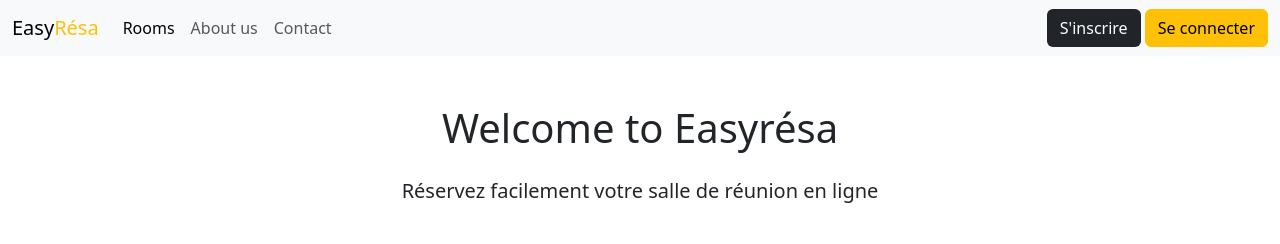
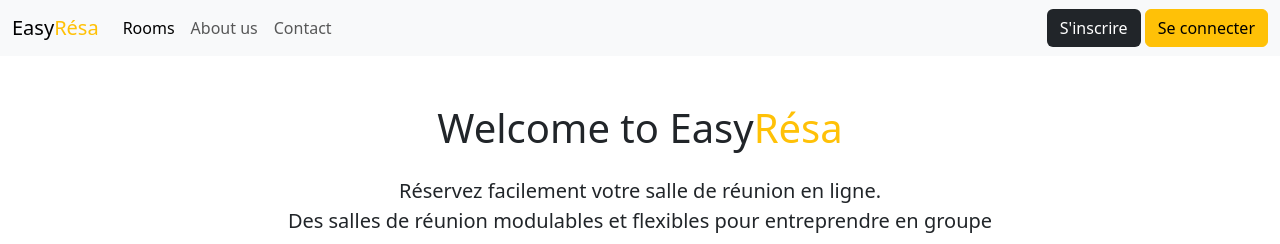
Before and after one commit to marionty/easyresa, a Symfony app: template templates/home/index.html.twig in a window 1280 px wide. Shown: the top 244 px of the page. Run offline with Twig, Linux system fonts and the light colour scheme; the template is opened without the code that fills it, so the values that code supplies are empty; some libraries are stand-ins or nearby versions.

Commit message:
message supprimer resa

```diff
--- a/templates/home/index.html.twig
+++ b/templates/home/index.html.twig
@@ -6,8 +6,21 @@
 <div class="container my-5">
   <div class="row justify-content-center mb-4">
     <div class="col-lg-8 text-center">
-      <h1 class="mb-4">Welcome to Easyrésa</h1>
-      <p class="lead">Réservez facilement votre salle de réunion en ligne</p>
+      <h1 class="mb-4">Welcome to Easy<span class="text-warning">Résa</span></a></h1>
+      <p class="lead">Réservez facilement votre salle de réunion en ligne.<br>
+      Des salles de réunion modulables et flexibles pour entreprendre en groupe </p>
+      <p>Que ce soit pour un séminaire interne, un workshop, une séance de créativité ou de brainstorming, un rendez-vous pour quelques heures ou la journée, nous trouvons la salle idéale pour toutes vos envies !</p>
+      <p>Nos salles de réunion ont toutes leurs caractères. Faites votre choix selon l’atmosphère et l’ambiance que vous désirez :</p>
+      <ul>
+        <li>Des salles de réunion chaleureuses et atypiques,</li>
+        <li>Des salles intimes qui favorisent la concentration,</li>
+        <li>Un espace salon parfait pour vos rendez-vous business</li>
+        <li>Ou encore des espaces qui sont pensés pour favoriser l’échange collectif entre vos équipes de 6 à 50 personnes.</li>
+      </ul>
+      <p>Décrivez-nous ce que vous souhaitez. Chez Be Square tous les espaces peuvent être mis à votre disposition pour un maximum de flexibilité; les six salles de réunion, bien entendu, mais aussi nos espaces communs de près de 150 m². Tout est 100% personnalisable et l’ensemble de nos services sont à la carte afin que vos événements à destination des collaborateurs ou des clients soient une réussite et vous ressemble vraiment.</p>
+      <p>Chez Be Square, vous êtes comme à la maison, nous vous réservons un accueil chaleureux et attentionné. Des solutions intelligentes, des espaces ergonomiques et atypiques qui favorisent l’échange, une disponibilité et un sourire des équipes : Be Square se plie en quatre.</p>
+      <p>Be Square, ce n’est pas qu’un espace pour vos conférences et séminaires, c’est avant tout une communauté d’une cinquantaine de travailleurs qui partagent beaucoup plus que leur espace de travail. Venez vivre l’expérience du collaboratif.</p>
+      <a href="{{ path('app_rooms') }}" class="btn btn-warning">Découvrir nos rooms</a>
     </div>
   </div>
 
--- a/templates/mesreservations/index.html.twig
+++ b/templates/mesreservations/index.html.twig
@@ -12,9 +12,10 @@
                     <p>Réservation de {{ reservation.room.name }} du {{ reservation.startDate|date('d/m/Y H:i') }} au {{ reservation.endDate|date('d/m/Y H:i') }}</p>
                     <div class="d-flex justify-content-center">
                         <form action={{ path('edit_reservation', {'id': reservation.id} ) }} method="post">
+
                             <button type="submit" class="btn btn-dark">Modifier</button>
                         </form>
-                        <form action={{ path('delete_reservation', {'id': reservation.id} ) }} method="post">
+                        <form onclick="return confirm('Do you really want to delete this reservation ?')" action={{ path('delete_reservation', {'id': reservation.id} ) }} method="post">
                             <button type="submit" class="btn btn-warning mx-4">Supprimer</button>
                         </form>
                     </div>
--- a/templates/reservation/success.html.twig
+++ b/templates/reservation/success.html.twig
@@ -15,7 +15,7 @@
                     <div class="card-body">
                         <h1 class="card-title display-4 mb-4">Thank you for booking a room with us!</h1>
                         <h3 class="card-text mb-4">Your reservation has been successfully made!</h3>
-                        <a href="{{ path('app_home') }}" class="btn btn-primary btn-lg">Return to home</a>
+                        <a href="{{ path('app_home') }}" class="btn btn-warning btn-lg">Return to home</a>
                     </div>
                 </div>
             </div>
```
